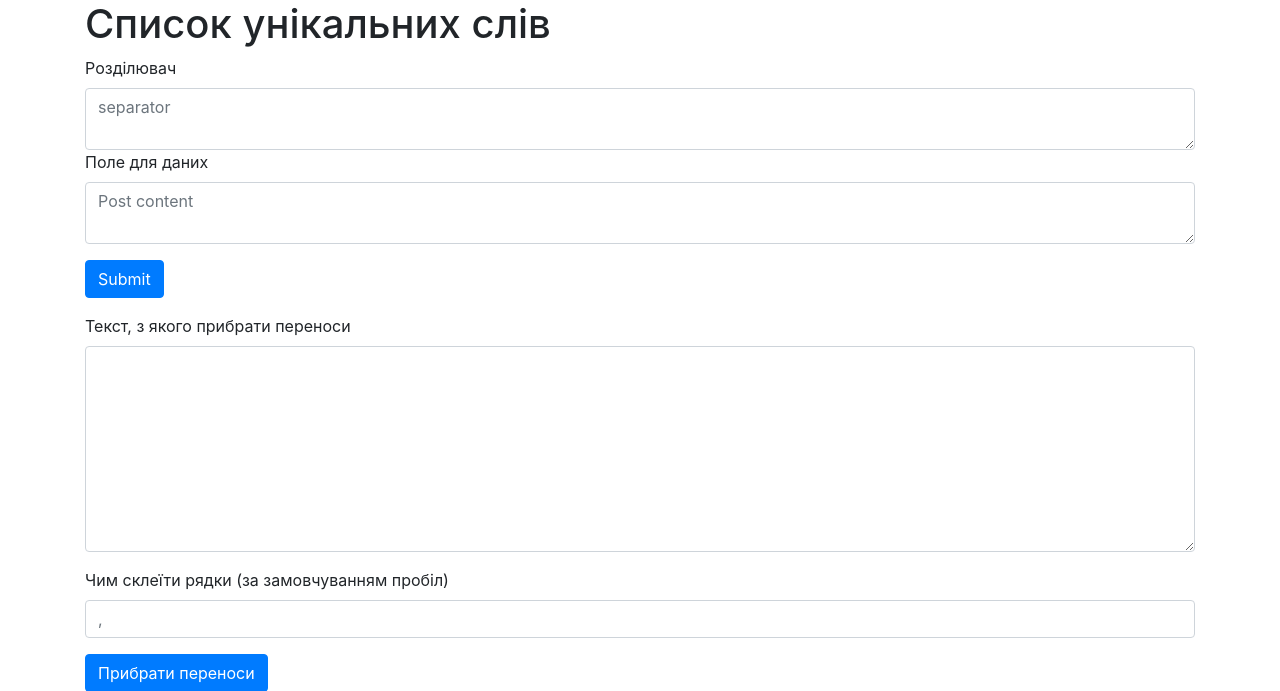
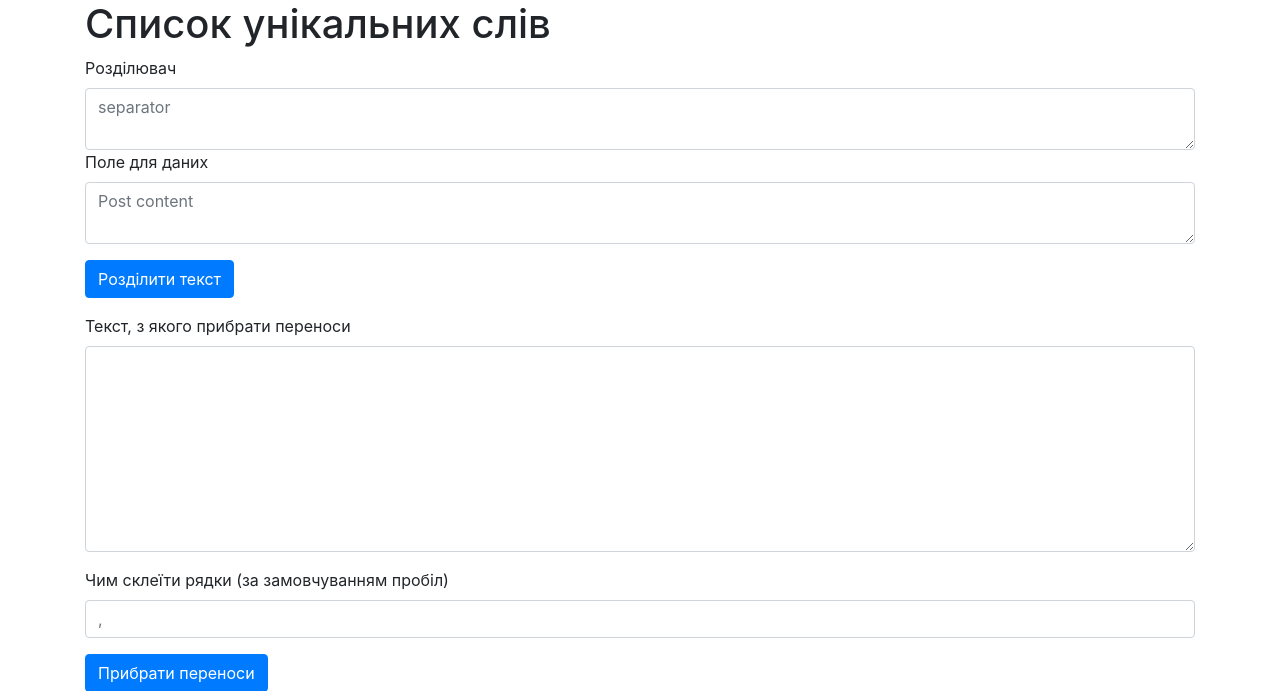
Before and after one commit to camingout/word-list, a Flask app: page / in a window 1280 px wide. Shown: the part 58-749 px from the top of the page. Run offline with Flask 3, Linux system fonts and the light colour scheme; some libraries are stand-ins or nearby versions.

Commit message:
Update form button text and structure in index.html

```diff
--- a/templates/index.html
+++ b/templates/index.html
@@ -13,7 +13,7 @@
                   class="form-control">{{ request.form['content'] }}</textarea>
     </div>
     <div class="form-group">
-        <button type="submit" class="btn btn-primary">Submit</button>
+        <button type="submit" class="btn btn-primary">Розділити текст</button>
     </div>
 </form>
 
```
